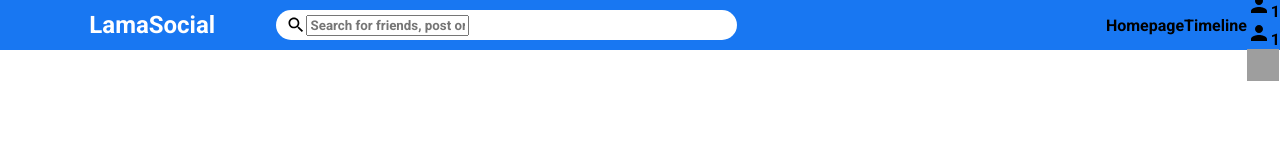
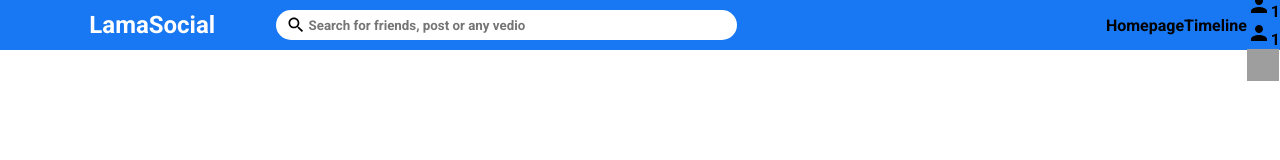
Before and after one commit to Lakshani1998/FriendLink, a React (Create React App) app: page / in a window 1280 px wide. Shown: the top 160 px of the page. Built offline with nearby package versions, Linux system fonts and the light colour scheme; grey boxes are pictures that could not be loaded.

Commit message:
ToolBar css change

```diff
--- a/public/index.html
+++ b/public/index.html
@@ -10,7 +10,7 @@
       content="Web site created using create-react-app"
     />
     <link rel="preconnect" href="https://fonts.googleapis.com">
-    <link rel="preconnect" href="https://fonts.gstatic.com" crossorigin>
+
     <link href="https://fonts.googleapis.com/css2?family=Roboto:wght@700&display=swap" rel="stylesheet">
     <link rel="stylesheet" href="style.css">
 
--- a/src/components/Topbar/topbar.css
+++ b/src/components/Topbar/topbar.css
@@ -10,7 +10,7 @@
 
 .topbarLeft{
    flex: 3;
-   /* background-color: red; */
+
 }
 
 .logo{
@@ -39,9 +39,20 @@
     margin-left: 10px;
  }
 
+ .searchInput{
+    border: none;
+    width: 70%;
+ }
+
+ .searchInput:focus{
+    outline: none;
+ }
+
  .topbarRight{
     flex: 4;
-    /* background-color: rgb(43,139,55);    */
+    display: flex;
+    align-items: center;
+    justify-content: space-around ;
  }
 
  .topbarImage{
```
